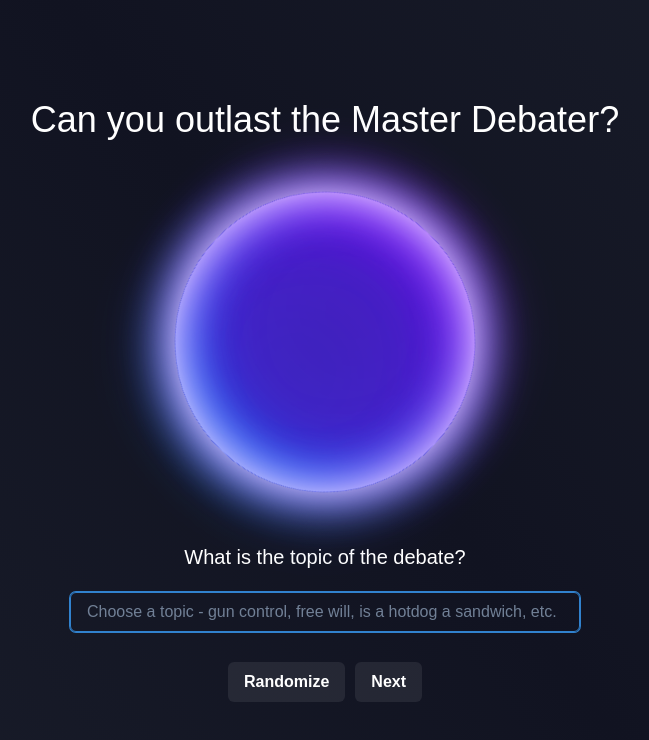
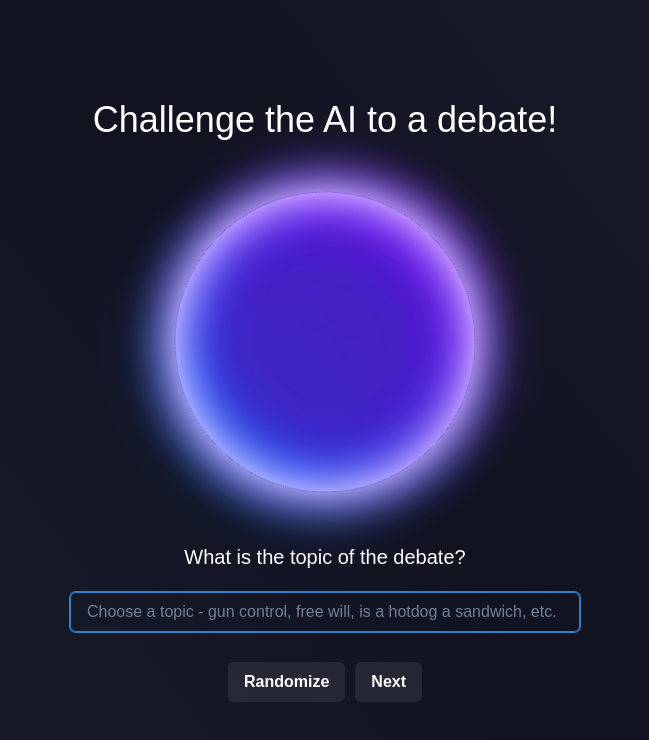
Before and after one commit to ajhernandez95/master-debater, a React (Create React App) app: page /debate in a window 1280 px wide. Shown: the top 740 px of the page, without its empty margins (315-964 px from the left). Built offline with nearby package versions, Linux system fonts and the light colour scheme.

Commit message:
Update slogan

```diff
--- a/src/pages/debate/Debate.tsx
+++ b/src/pages/debate/Debate.tsx
@@ -20,7 +20,7 @@ export const Debate = () => {
       {stepIdx === 0 && (
         <VStack justifyContent="center" gap="50px">
           <Heading as="h1" fontWeight="500" fontSize="4xl">
-            Can you outlast the Master Debater?
+            Challenge the AI to a debate!
           </Heading>
           <Orb />
           <DebateConfig setDebateConfig={setDebateConfig} />
```
